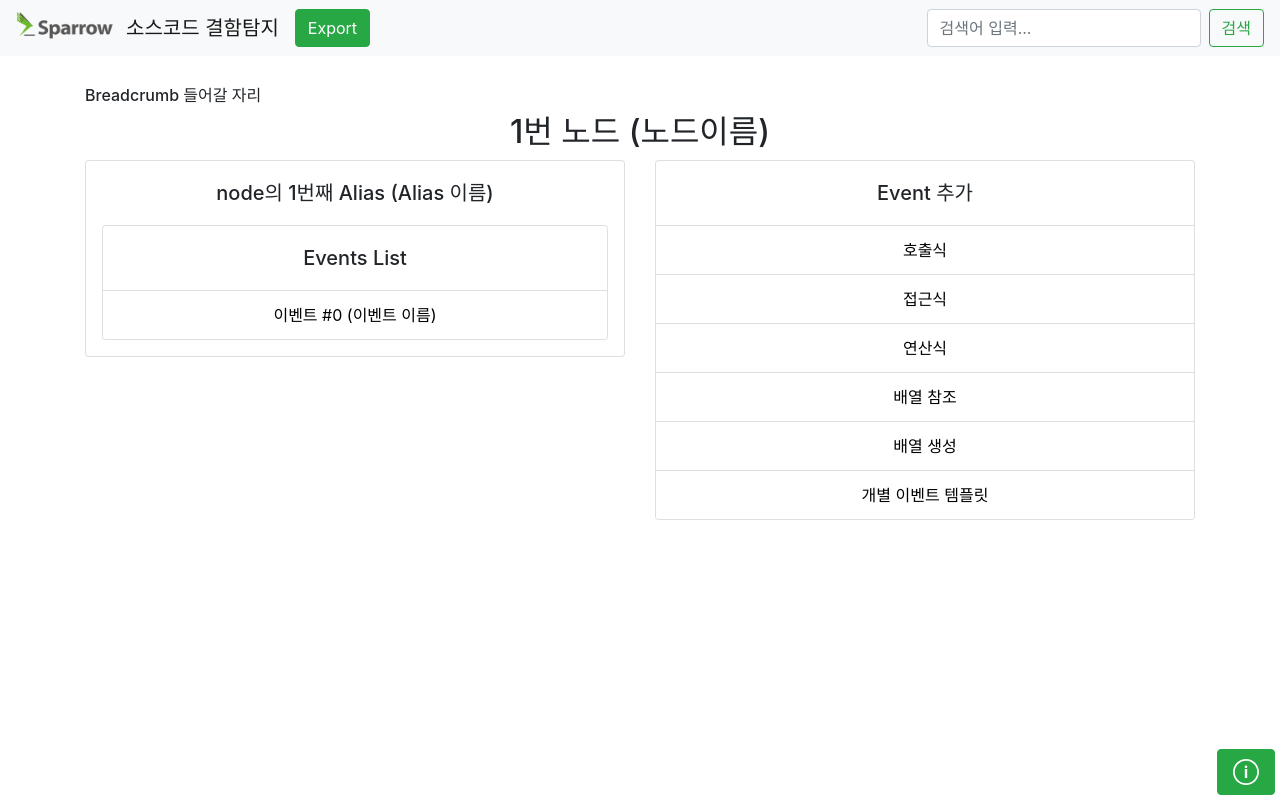
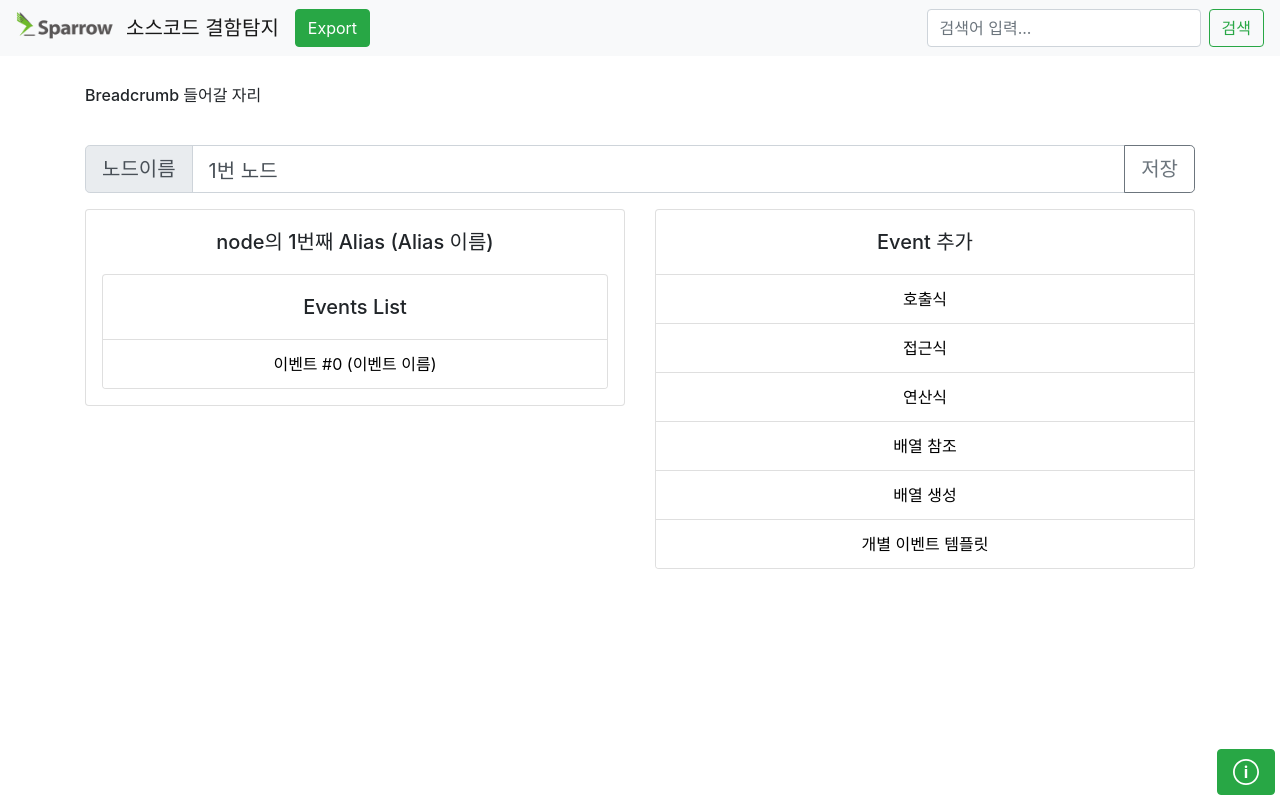
Before and after one commit to CSID-DGU/2020-1-CECD1-Soycrab-6, a React (Create React App) app: page /nodes/edit/1 in a window 1280 px wide. Built offline with nearby package versions, Linux system fonts and the light colour scheme.

Commit message:
Node name Update logic 초안 구성

```diff
--- a/src/components/NodeEdit.js
+++ b/src/components/NodeEdit.js
@@ -1,16 +1,39 @@
-import React from 'react';
+import React, { useState } from 'react';
 import Event from './Event';
 import Nothing from './shared/Nothing';
 import LinkButton from './shared/LinkButton';
 
-function NodeEdit({ node }) {
+function NodeEdit({ node, onChangeName }) {
   const eventArray = ['호출식', '접근식', '연산식', '배열 참조', '배열 생성', '개별 이벤트 템플릿'];
   const { realId, name, filterId, isEnd, alias, traceVars } = node;
+
+  const marginTop = {
+    marginTop: '40px'
+  };
+
+  const [nodeName, setNodeName] = useState(name);
+  const onChange = e => {
+    setNodeName(e.target.value);
+  };
+
+  const onUpdateName = e => {
+    e.preventDefault();
+    onChangeName(nodeName);
+    setNodeName(nodeName);
+  };
 
   return (
     <>
       <h6 className="d-flex">Breadcrumb 들어갈 자리</h6>
-      <h2>{name + " (노드이름)"}</h2>
+      <div className="input-group input-group-lg mb-3" style={marginTop}>
+        <div className="input-group-prepend">
+          <span className="input-group-text">노드이름</span>
+        </div>
+        <input onChange={onChange} value={nodeName} type="text" className="form-control" placeholder="NodeName" />
+        <div className="input-group-append">
+          <button onClick={onUpdateName} className="btn btn-outline-secondary" type="button">저장</button>
+        </div>
+      </div>
       <div className="row row-cols-2">
         <div className="col">
           <div className="card">
@@ -58,4 +81,4 @@ function NodeEdit({ node }) {
   );
 };
 
-export default NodeEdit;
+export default React.memo(NodeEdit);
--- a/src/containers/NodeEditContainer.js
+++ b/src/containers/NodeEditContainer.js
@@ -1,7 +1,7 @@
-import React, { useEffect } from 'react';
+import React, { useEffect, useCallback } from 'react';
 import { useSelector, useDispatch } from 'react-redux';
 import NodeEdit from '../components/NodeEdit';
-import { getNode } from '../modules/nodes';
+import { getNode, updateNodeName } from '../modules/nodes';
 import StateRender from '../components/shared/StateRender';
 import { reducerUtils } from '../lib/asyncUtils';
 
@@ -15,13 +15,17 @@ function NodeEditContainer({ nodeId }) {
     dispatch(getNode(nodeId));
   }, [nodeId, dispatch]);
 
+  const onChangeName = useCallback(name => dispatch(updateNodeName(nodeId, name)), [dispatch, nodeId]);
+
   if (loading || !data || error) {
     return <StateRender
               loading={loading}
               data={data}
               error={error} />
   } else {
-    return <NodeEdit node={data} />;
+    return <NodeEdit
+              node={data}
+              onChangeName={onChangeName} />;
   };
 };
 
--- a/src/modules/nodes.js
+++ b/src/modules/nodes.js
@@ -1,12 +1,22 @@
 import { callNodeById } from '../api/callDatas';
-import { createPromiseThunkById, handleAsyncActionsById }  from '../lib/asyncUtils';
+import { createPromiseThunkById, handleAsyncActionsById, reducerUtils }  from '../lib/asyncUtils';
 
 const GET_NODE = 'node/GET_NODE'; // 요청시작
 const GET_NODE_SUCCESS = 'node/GET_NODE_SUCCESS'; // 요청성공
 const GET_NODE_ERROR = 'node/GET_NODE_ERROR'; // 요청실패
 
+const UPDATE_NODE_NAME = 'node/UPDATE_NODE_NAME';
+
 // Thunk 생성 함수
 export const getNode = createPromiseThunkById(GET_NODE, callNodeById);
+
+export const updateNodeName = (realId, name) => ({
+  type: UPDATE_NODE_NAME,
+  payload: {
+    realId,
+    name
+  }
+});
 
 const initialState = {
   node: {}
@@ -20,6 +30,17 @@ function nodes(state = initialState, action) {
     case GET_NODE_SUCCESS:
     case GET_NODE_ERROR:
       return getNodeReducer(state, action);
+    case UPDATE_NODE_NAME:
+      return {
+        ...state,
+        node: {
+          ...state.node,
+          [action.payload.realId]: reducerUtils.success({
+            ...state.node[action.payload.realId].data,
+            name: action.payload.name
+          })
+        }
+      };
     default:
       return state;
   }
```
